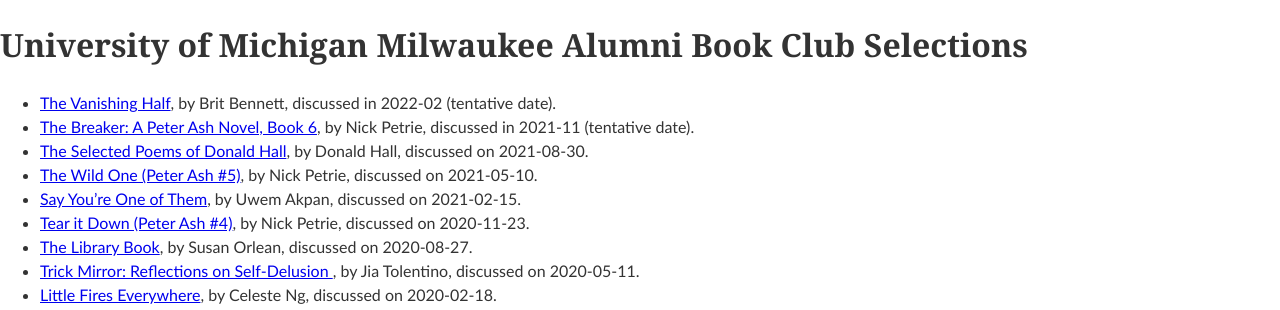
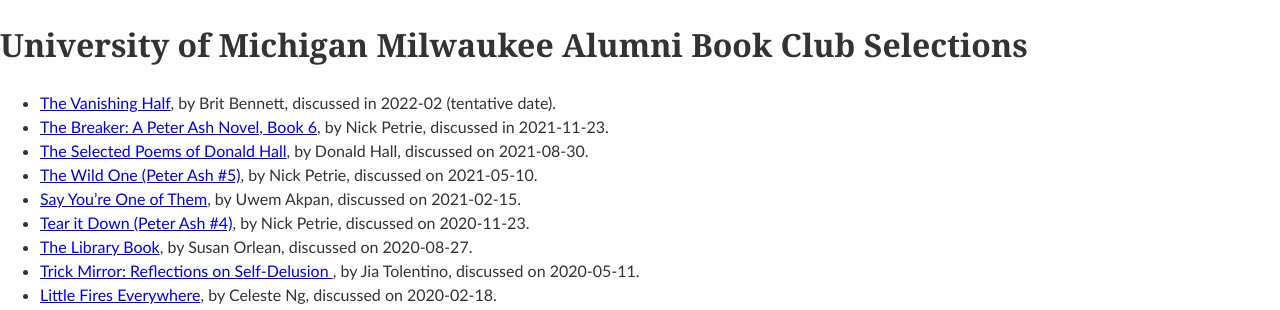
Before and after one commit to edurant/edurant.github.io, a Jekyll site: the page built from misc/bookClubUmMke.md, in a window 1280 px wide. Shown: the top 310 px of the page. Built offline with Jekyll 4.4.1, drawn with Linux system fonts in a browser that asks for light colours.

Commit message:
um mke book club date finalized

```diff
--- a/misc/bookClubUmMke.md
+++ b/misc/bookClubUmMke.md
@@ -1,10 +1,10 @@
 ---
 title: "University of Michigan Milwaukee Alumni Book Club Selections"
-date: 2021-05-17 13:19:30 -0500
+date: 2021-09-13 09:27:30 -0500
 ---
 
 * [The Vanishing Half](https://bookshop.org/books/the-vanishing-half-9780525536291), by Brit Bennett, discussed in 2022-02 (tentative date).
-* [The Breaker: A Peter Ash Novel, Book 6](https://bookshop.org/books/the-breaker-9781432883638), by Nick Petrie, discussed in 2021-11 (tentative date).
+* [The Breaker: A Peter Ash Novel, Book 6](https://bookshop.org/books/the-breaker-9781432883638), by Nick Petrie, discussed in 2021-11-23.
 * [The Selected Poems of Donald Hall](https://bookshop.org/books/the-selected-poems-of-donald-hall/9781328745606), by Donald Hall, discussed on 2021-08-30.
 * [The Wild One (Peter Ash #5)](https://bookshop.org/books/the-wild-one-9780525535447/9780593188057), by Nick Petrie, discussed on 2021-05-10.
 * [Say You're One of Them](https://bookshop.org/books/say-you-re-one-of-them/9780316086370), by Uwem Akpan, discussed on 2021-02-15.
```
